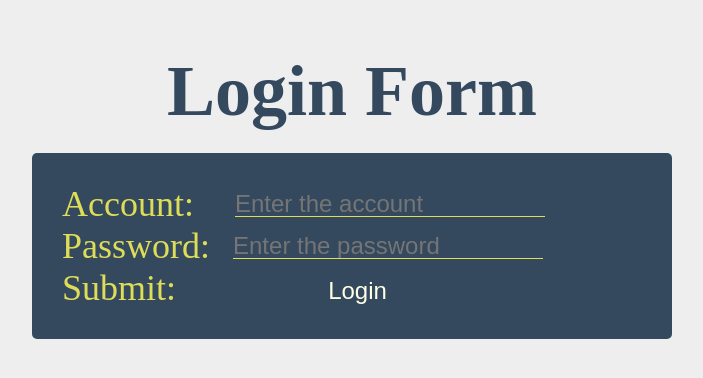
After one commit to henryroberts/users_manager, a PHP site: page /login.php in a window 1280 px wide. The commit adds this page. Shown: the top 378 px of the page, without its empty margins (288-991 px from the left). Run offline with PHP 8.4, Linux system fonts and the light colour scheme.

Commit message:
sửa nhiều lắm

```diff
--- /dev/null
+++ b/login.php
@@ -0,0 +1,20 @@
+<!doctype html>
+<html lang="en">
+<head>
+    <meta charset="UTF-8">
+    <title>Document</title>
+    <link href="style/login.css" rel="stylesheet" type="text/css">
+</head>
+<body>
+<div class="wrapper">
+    <form method="post">
+        <h1>Login Form</h1>
+        <fieldset>
+            Account: <input type="text" name="acc" placeholder="Enter the account"><br>
+            Password: <input type="password" name="password" placeholder="Enter the password"><br>
+            Submit: <button type="submit" name="submit">Login</button>
+        </fieldset>
+    </form>
+</div>
+</body>
+</html>
--- /dev/null
+++ b/style/login.css
@@ -0,0 +1,51 @@
+* {margin: 0; padding: 0;}
+body {
+    background-color: #EEEEEE;
+}
+.wrapper {
+    width: 50%;
+    margin: auto;
+    padding-top:50px;
+    text-align: center;
+    font-size: 36px;
+}
+fieldset {
+    background-color: #34495E;
+    border: none;
+    border-radius: 5px;
+    text-align: left;
+    color: #DDDD58;
+    padding: 30px;
+}
+h1 {
+    color: #34495E;
+    margin-bottom: 20px;
+}
+input[type=text],input[type=password] {
+    border-collapse: collapse;
+    border: none;
+    border-bottom: 1px solid #DDDD58;
+    font-size: 24px;
+    height: 25px;
+    background-color: #34495E;
+    position: absolute;
+    margin-top: 8px;
+    color: #FFFFE5;
+}
+input[type=password] {
+    margin-left: 23px;
+}
+input[type=text] {
+    margin-left: 41px;
+}
+button {
+    margin-left: 35px;
+    border: none;
+    width: 293px;
+    position: absolute;
+    margin-top: 10px;
+    font-size: 24px;
+    background-color: #34495E;
+    cursor: pointer;
+    color: #FFFFE5;
+}
--- a/view.php
+++ b/view.php
@@ -6,8 +6,8 @@
     <link href="style/style.css" rel="stylesheet" type="text/css" />
 </head>
 <body>
-<h1>Users Manager</h1>
-<table class="rwd-table">
+<h1 style="margin-left: 469px;">Users Manager</h1>
+<table class="rwd-table" style="margin: auto;">
     <tr>
         <th>ID</th>
         <th>Name</th>
```
